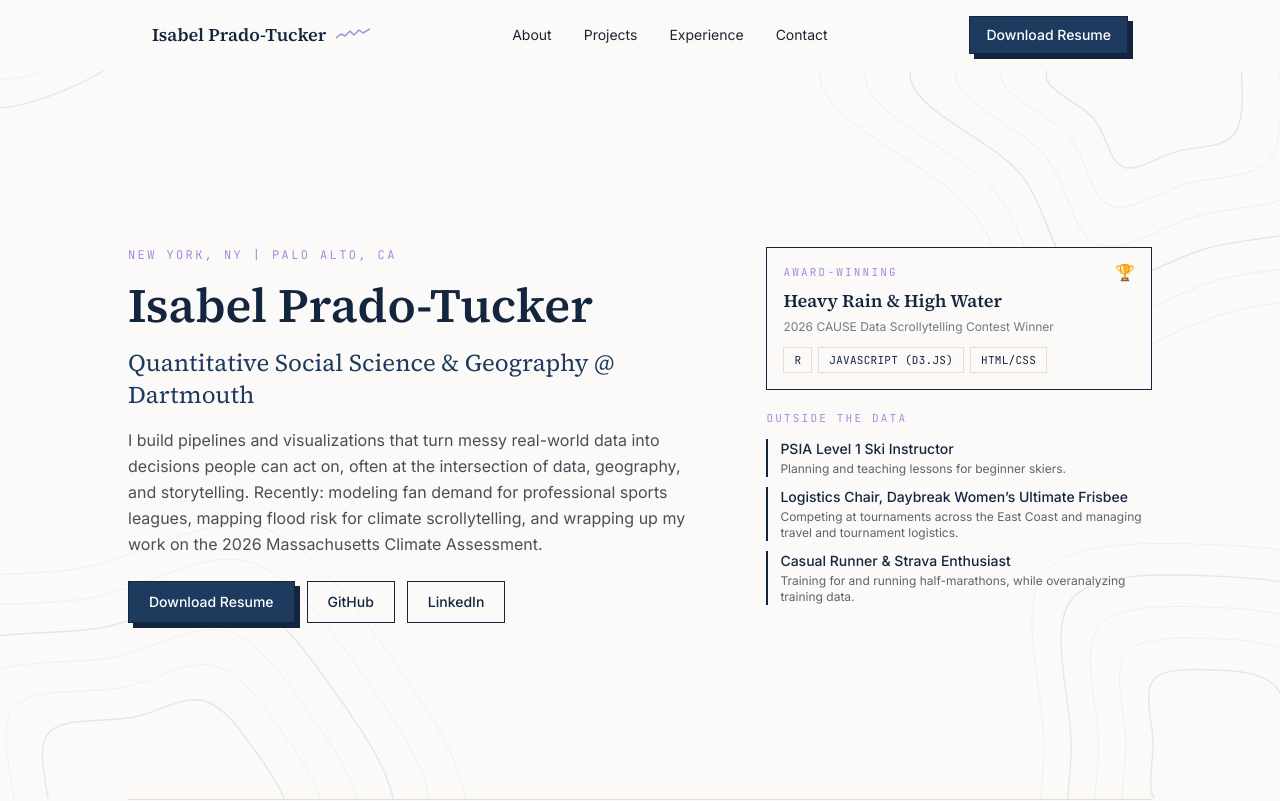
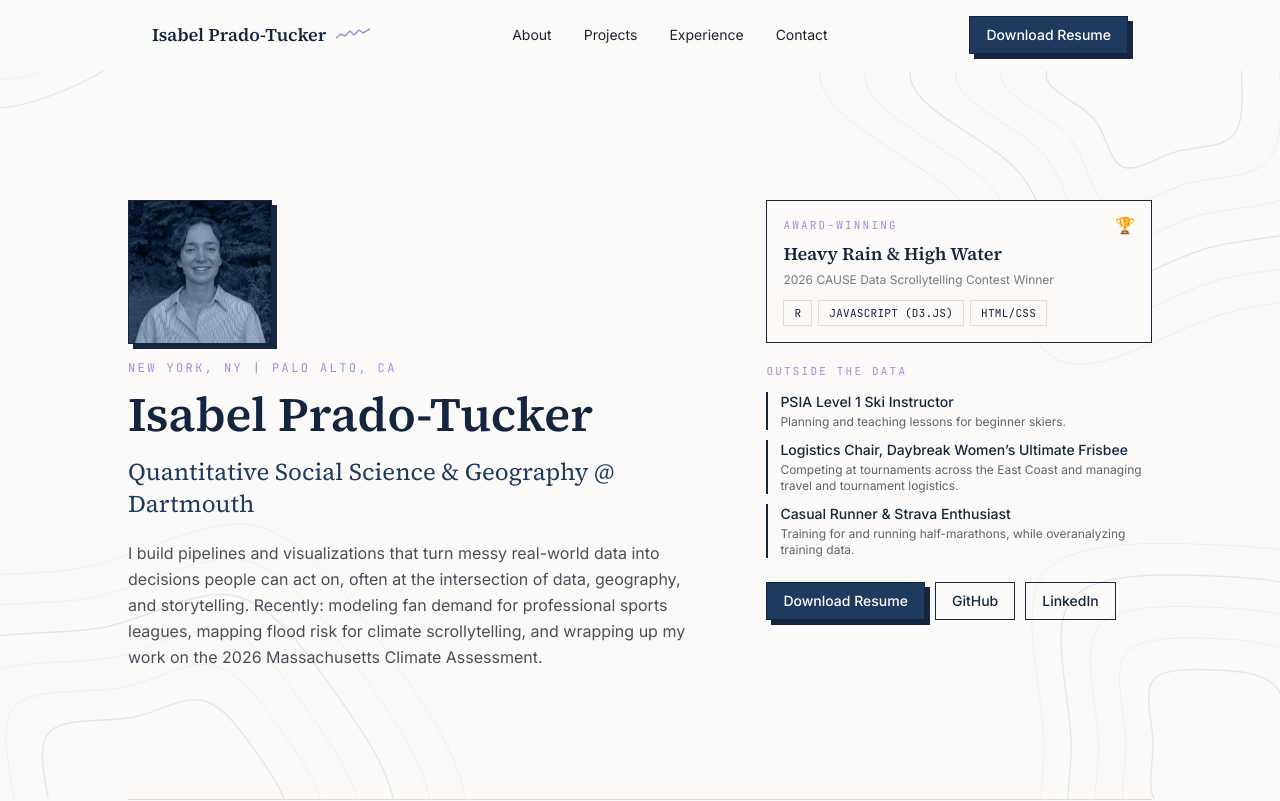
Before and after one commit to isabelpt/portfolio, a React (Vite) app: page / in a window 1280 px wide. Shown: the top 801 px of the page. Built offline with nearby package versions, Linux system fonts and the light colour scheme.

Commit message:
added photo

```diff
--- a/src/components/Hero.tsx
+++ b/src/components/Hero.tsx
@@ -11,42 +11,23 @@ export default function Hero() {
       <ContourLines />
       <div className="relative mx-auto grid w-full max-w-5xl gap-10 md:grid-cols-5">
         <div className="flex flex-col justify-center md:col-span-3">
+          <div className="hard-shadow portrait relative mb-4 h-28 w-28 border border-[var(--color-navy-deep)] md:h-36 md:w-36">
+            <img
+              src="/isabel.JPG"
+              alt={`Portrait of ${profile.name}`}
+              className="h-full w-full object-cover"
+            />
+          </div>
           <p className="font-mono text-xs uppercase tracking-[0.2em] text-[var(--color-lilac)]">
             {profile.location}
           </p>
-          <h1 className="mt-3 font-serif text-4xl font-semibold leading-tight text-[var(--color-navy-deep)] md:text-5xl">
+          <h1 className="mt-2 font-serif text-4xl font-semibold leading-tight text-[var(--color-navy-deep)] md:text-5xl">
             {profile.name}
           </h1>
           <p className="mt-3 font-serif text-xl text-[var(--color-navy)] md:text-2xl">{profile.tagline}</p>
-          <p className="mt-4 max-w-xl font-sans text-base leading-relaxed text-[var(--color-ink)]/80">
+          <p className="mt-5 max-w-xl font-sans text-base leading-relaxed text-[var(--color-ink)]/80">
             {profile.bio}
           </p>
-
-          <div className="mt-6 flex flex-wrap gap-3 font-sans text-sm">
-            <a
-              href={profile.resumeUrl}
-              download
-              className="hard-shadow border border-[var(--color-navy-deep)] bg-[var(--color-navy)] px-5 py-2.5 font-medium text-white"
-            >
-              Download Resume
-            </a>
-            <a
-              href={profile.links.github}
-              target="_blank"
-              rel="noreferrer"
-              className="border border-[var(--color-navy-deep)] px-5 py-2.5 font-medium text-[var(--color-navy-deep)] transition-colors hover:bg-[var(--color-navy-deep)] hover:text-white"
-            >
-              GitHub
-            </a>
-            <a
-              href={profile.links.linkedin}
-              target="_blank"
-              rel="noreferrer"
-              className="border border-[var(--color-navy-deep)] px-5 py-2.5 font-medium text-[var(--color-navy-deep)] transition-colors hover:bg-[var(--color-navy-deep)] hover:text-white"
-            >
-              LinkedIn
-            </a>
-          </div>
         </div>
 
         <div className="md:col-span-2">
@@ -89,6 +70,32 @@ export default function Hero() {
               ))}
             </div>
           </div>
+
+          <div className="mt-6 flex flex-wrap gap-2.5 font-sans text-sm">
+            <a
+              href={profile.resumeUrl}
+              download
+              className="hard-shadow border border-[var(--color-navy-deep)] bg-[var(--color-navy)] px-4 py-2 font-medium text-white"
+            >
+              Download Resume
+            </a>
+            <a
+              href={profile.links.github}
+              target="_blank"
+              rel="noreferrer"
+              className="border border-[var(--color-navy-deep)] px-4 py-2 font-medium text-[var(--color-navy-deep)] transition-colors hover:bg-[var(--color-navy-deep)] hover:text-white"
+            >
+              GitHub
+            </a>
+            <a
+              href={profile.links.linkedin}
+              target="_blank"
+              rel="noreferrer"
+              className="border border-[var(--color-navy-deep)] px-4 py-2 font-medium text-[var(--color-navy-deep)] transition-colors hover:bg-[var(--color-navy-deep)] hover:text-white"
+            >
+              LinkedIn
+            </a>
+          </div>
         </div>
       </div>
     </section>
--- a/src/content/projects.ts
+++ b/src/content/projects.ts
@@ -17,7 +17,7 @@ export const projects: Project[] = [
     ],
   },
   {
-    id: 'nwsl-mls-demand',
+    id: 'nwsl-growth',
     title: 'Breaking Down NWSL Growth',
     tagline: 'NWSL Market Study pt. 1',
     techStack: ['Python', 'NLP', 'Regression'],
--- a/src/index.css
+++ b/src/index.css
@@ -49,3 +49,19 @@ body {
   transform: translate(-3px, -3px);
   box-shadow: 8px 8px 0 0 var(--color-lilac);
 }
+
+/* Duotone the portrait into the navy/paper palette so it reads as part of
+   the design rather than the site's one full-color photograph. */
+.portrait img {
+  filter: grayscale(1) contrast(0.95) brightness(0.9);
+}
+
+.portrait::after {
+  content: '';
+  position: absolute;
+  inset: 0;
+  background-color: var(--color-navy);
+  mix-blend-mode: color;
+  opacity: 0.7;
+  pointer-events: none;
+}
```
Also changed, not shown: public/isabel.JPG (added).
